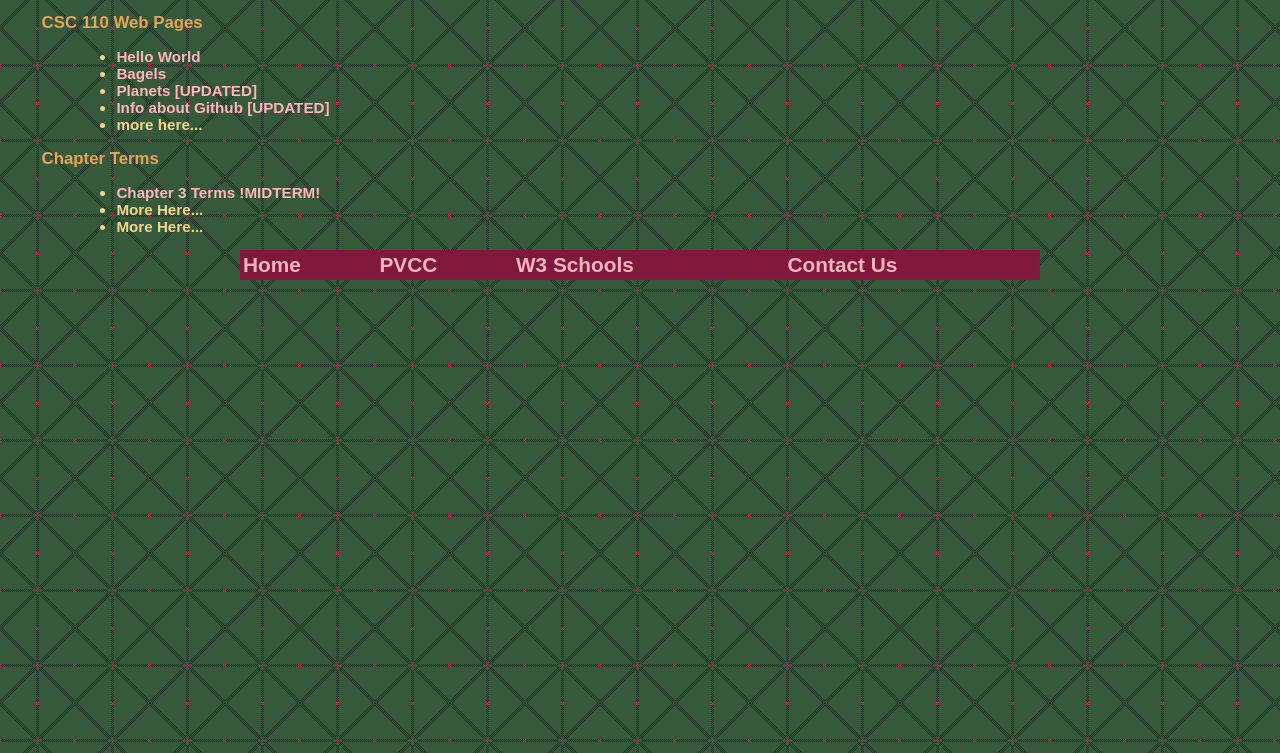
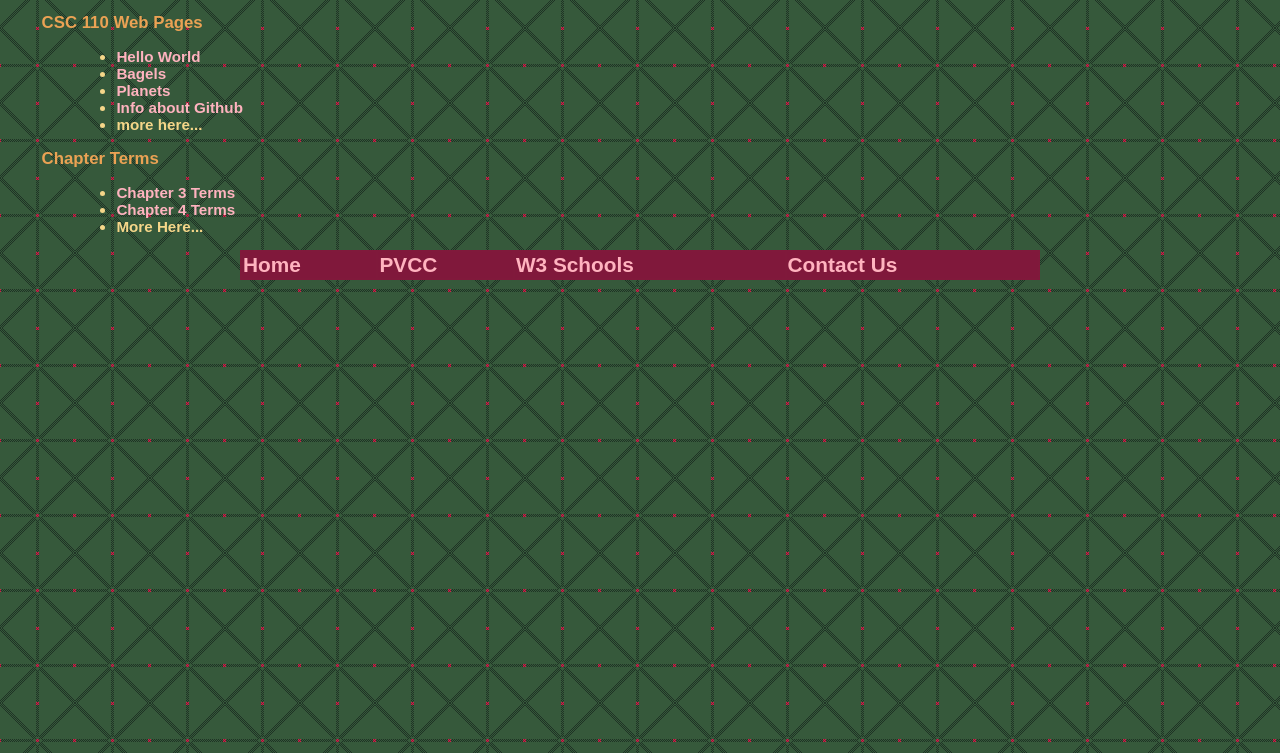
Before and after one commit to jcleary-pvcc/jcleary-pvcc.github.io, a plain HTML site: page index.html in a window 1280 px wide. Shown: the part 47-800 px from the top of the page. Drawn offline with Linux system fonts and the light colour scheme.

Commit message:
Update index.html

```diff
--- a/index.html
+++ b/index.html
@@ -41,16 +41,16 @@
 <ul>
   <li><a href = "helloworld.html"> Hello World </a></li>
   <li><a href = "bagels.html"> Bagels </a></li>
-  <li><a href = "planets.html"> Planets [UPDATED]</a></li>
-  <li><a href = "githubinfo.html"> Info about Github [UPDATED]</a></li>
+  <li><a href = "planets.html"> Planets</a></li>
+  <li><a href = "githubinfo.html"> Info about Github</a></li>
   <li>more here...</li>
 </ul>
 </h3>
     <h2>Chapter Terms</h2>
     <h3>
         <ul>
-            <li><a href = "opsys.html">Chapter 3 Terms !MIDTERM!</a></li>
-            <li>More Here...</li>
+            <li><a href = "opsys.html">Chapter 3 Terms</a></li>
+            <li><a href = "network.html">Chapter 4 Terms</a></li>
             <li>More Here...</li>
 </ul>
 </h3>
```
